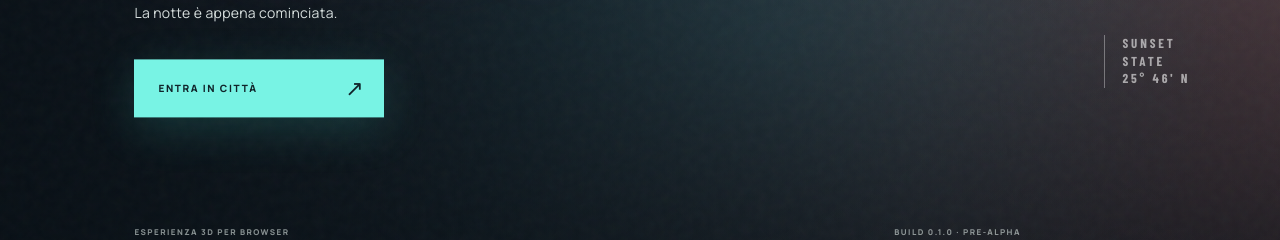
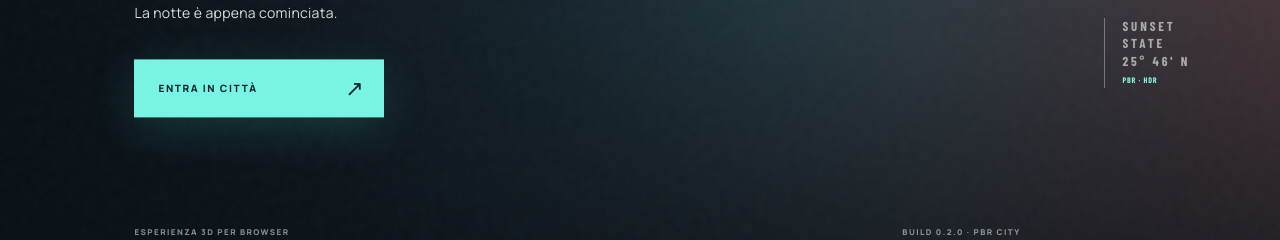
Before and after one commit to mungigue/GTA_VI, a plain HTML site: page index.html in a window 1280 px wide. Shown: the part 560-800 px from the top of the page. Drawn offline with nearby package versions, Linux system fonts and the light colour scheme; a web font is replaced by a local one.

Commit message:
Update game splash screen for PBR city build

```diff
--- a/index.html
+++ b/index.html
@@ -32,9 +32,9 @@
         <h1>VICE<br><em>COAST</em></h1>
         <p class="boot-copy">Una città. Infinite strade.<br>La notte è appena cominciata.</p>
         <button id="play" class="play-button"><span>ENTRA IN CITTÀ</span><b>↗</b></button>
-        <div class="boot-foot"><span>ESPERIENZA 3D PER BROWSER</span><span>BUILD 0.1.0 · PRE-ALPHA</span></div>
+        <div class="boot-foot"><span>ESPERIENZA 3D PER BROWSER</span><span>BUILD 0.2.0 · PBR CITY</span></div>
       </div>
-      <div class="boot-side-note">SUNSET<br>STATE<br>25° 46' N</div>
+      <div class="boot-side-note">SUNSET<br>STATE<br>25° 46' N<br><span style="font-size:8px;letter-spacing:.1em;color:#8af6e0">PBR · HDR</span></div>
     </div>
 
     <div id="loading" class="loading-screen hidden">
```
